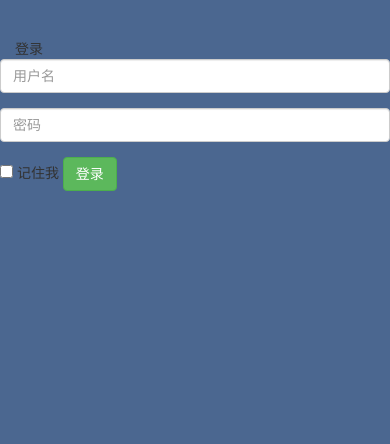
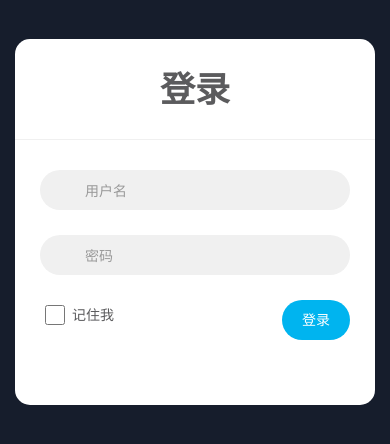
Before and after one commit to zengke123/DeviceManage, a Flask app: page /auth/login in a window 390 px wide. Shown: the top 444 px of the page. Run offline with Flask 2, Linux system fonts and the light colour scheme; parts of the project's set-up code (start-up, migrations or seed data) failed here and were passed over; some libraries are stand-ins or nearby versions.

```diff
--- a/app/models.py
+++ b/app/models.py
@@ -30,7 +30,7 @@ class Host(db.Model):
     __tablename__ = 'host'
     id = db.Column(db.Integer, primary_key=True, unique=True, autoincrement=True)
     platform = db.Column(db.String(32), index=True, nullable=False)
-    cluster = db.Column(db.String(32), index=True, nullable=False)
+    cluster = db.Column(db.String(32), primary_key=True, nullable=False)
     hostname = db.Column(db.String(32), primary_key=True, nullable=False)
     device_type = db.Column(db.String(32), nullable=False)
     manufacturer = db.Column(db.String(32), nullable=True)
--- /dev/null
+++ b/app/static/css/style.css
@@ -0,0 +1,146 @@
+
+body{background:#fff;color:#5B5B5D;font-family:"Microsoft YaHei","Segoe UI","Lucida Grande",Helvetica,Arial,sans-serif}
+*{margin:0;margin:0}
+.sucaihuo-container{margin:0 auto;text-align:center;overflow:hidden}
+.sucaihuo-header{padding:3em 190px 2em;letter-spacing:-1px;text-align:center}
+.sucaihuo-header h1{color:#404d5b;font-weight:600;font-size:2em;line-height:1;margin-bottom:0;font-family:"Segoe UI","Lucida Grande",Helvetica,Arial,"Microsoft YaHei",FreeSans,Arimo,"Droid Sans","wenquanyi micro hei","Hiragino Sans GB","Hiragino Sans GB W3","FontAwesome",sans-serif}
+.sucaihuo-content{min-height:60vh;height:60vh;font-size:150%;padding:1em 0}
+.bgcolor-3{background:#e8e8e8}
+*,*:after,*:before{-webkit-box-sizing:border-box;-moz-box-sizing:border-box;box-sizing:border-box}
+.main {
+  margin: 0 auto;
+  width:600px;
+  height: 450px;
+  overflow: hidden;
+  color: inherit;
+  background-color: #eee;
+  padding: 100px;
+  margin-top: 10%;
+}
+.form-bg{
+	background: #00b4ef;
+}
+.form-horizontal{
+	background: #fff;
+	padding-bottom: 40px;
+	border-radius: 15px;
+	text-align: center;
+}
+.form-horizontal .heading{
+	display: block;
+	font-size: 35px;
+	font-weight: 700;
+	padding: 25px 0;
+	border-bottom: 1px solid #f0f0f0;
+	margin-bottom: 30px;
+}
+.form-horizontal .form-group{
+	padding: 0 40px;
+	margin: 0 0 25px 0;
+	position: relative;
+}
+.form-horizontal .form-control{
+	background: #f0f0f0;
+	border: none;
+	border-radius: 20px;
+	box-shadow: none;
+	padding: 0 20px 0 45px;
+	height: 40px;
+	transition: all 0.3s ease 0s;
+}
+.form-horizontal .form-control:focus{
+	background: #e0e0e0;
+	box-shadow: none;
+	outline: 0 none;
+}
+.form-horizontal .form-group i{
+	position: absolute;
+	top: 12px;
+	left: 60px;
+	font-size: 17px;
+	color: #c8c8c8;
+	transition : all 0.5s ease 0s;
+}
+.form-horizontal .form-control:focus + i{
+	color: #00b4ef;
+}
+.form-horizontal .fa-question-circle{
+	display: inline-block;
+	position: absolute;
+	top: 12px;
+	right: 60px;
+	font-size: 20px;
+	color: #808080;
+	transition: all 0.5s ease 0s;
+}
+.form-horizontal .fa-question-circle:hover{
+	color: #000;
+}
+.form-horizontal .main-checkbox{
+	float: left;
+	width: 20px;
+	height: 20px;
+	background: #11a3fc;
+	border-radius: 50%;
+	position: relative;
+	margin: 5px 0 0 5px;
+	border: 1px solid #11a3fc;
+}
+.form-horizontal .main-checkbox label{
+	width: 20px;
+	height: 20px;
+	position: absolute;
+	top: 0;
+	left: 0;
+	cursor: pointer;
+}
+.form-horizontal .main-checkbox label:after{
+	content: "";
+	width: 10px;
+	height: 5px;
+	position: absolute;
+	top: 5px;
+	left: 4px;
+	border: 3px solid #fff;
+	border-top: none;
+	border-right: none;
+	background: transparent;
+	opacity: 0;
+	-webkit-transform: rotate(-45deg);
+	transform: rotate(-45deg);
+}
+.form-horizontal .main-checkbox input[type=checkbox]{
+	visibility: hidden;
+}
+.form-horizontal .main-checkbox input[type=checkbox]:checked + label:after{
+	opacity: 1;
+}
+.form-horizontal .text{
+	float: left;
+	margin-left: 7px;
+	line-height: 20px;
+	padding-top: 5px;
+	text-transform: capitalize;
+}
+.form-horizontal .btn{
+	float: right;
+	font-size: 14px;
+	color: #fff;
+	background: #00b4ef;
+	border-radius: 30px;
+	padding: 10px 25px;
+	border: none;
+	text-transform: capitalize;
+	transition: all 0.5s ease 0s;
+}
+@media only screen and (max-width: 479px){
+	.form-horizontal .form-group{
+		padding: 0 25px;
+	}
+	.form-horizontal .form-group i{
+		left: 45px;
+	}
+	.form-horizontal .btn{
+		padding: 10px 20px;
+	}
+}
--- a/app/templates/base.html
+++ b/app/templates/base.html
@@ -39,7 +39,7 @@
               <li><a href="{{ url_for("operate.load") }}">批量导入</a></li>
           </ul>
           </li>
-          <li><a href="#">配置</a></li>
+          <li><a href="/admin">管理员配置</a></li>
           <li>
               <form class="navbar-form">
                 <div class="form-group">
--- a/app/templates/login.html
+++ b/app/templates/login.html
@@ -10,7 +10,7 @@
     <script src="{{ url_for('static',filename='js/jquery-3.3.1.min.js') }}"></script>
     <script src="{{ url_for('static',filename='js/bootstrap.min.js') }}"></script>
 </head>
-<body style="background-color:#4b6790">
+<body style="background-color:#161d2c">
 	<div class="container" style="padding-top: 10%">
         <div class="row">
             <div class="col-md-offset-3 col-md-6">
```
Also changed, not shown: app/filesetting.py (added, +9 -0 lines), app/main/views.py (+7 -7 lines), app/operate/views.py (+80 -2 lines), app/templates/load_device.html (+28 -11 lines), app/templates/load_success.html (added, +12 -0 lines).
